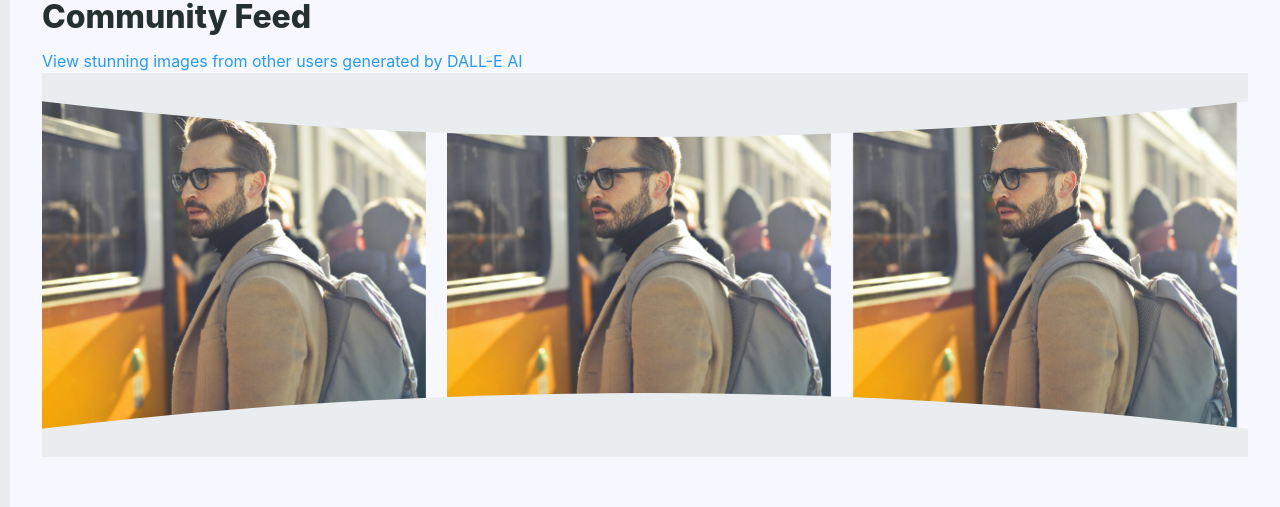
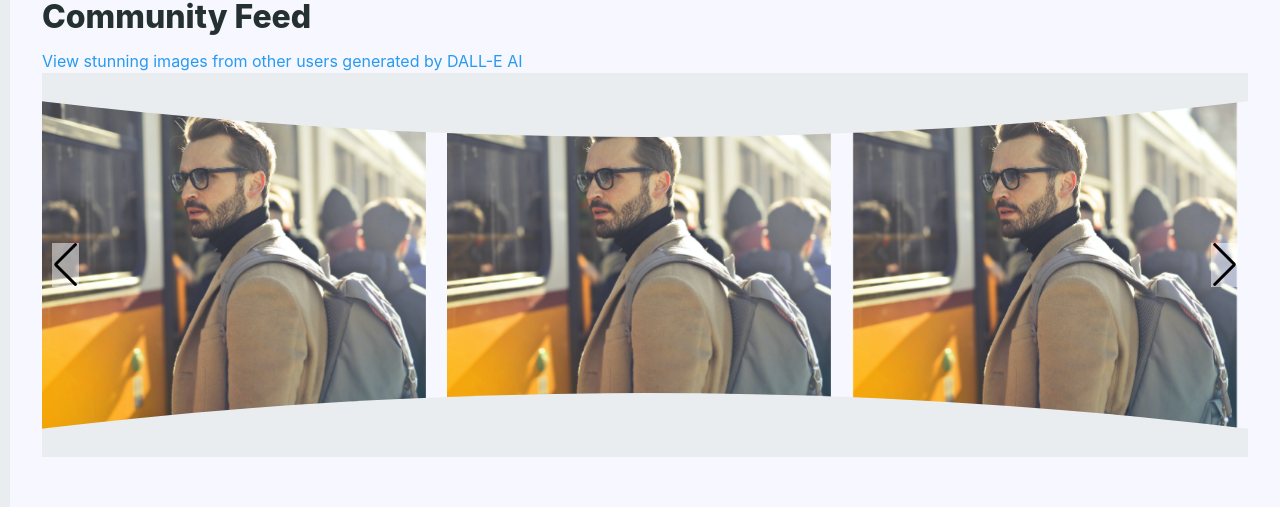
Before and after one commit to Thedanbrown/artbot-ai, a React (Create React App) app in the folder client/: page / in a window 1280 px wide. Shown: the part 135-642 px from the top of the page. Built offline with nearby package versions, Linux system fonts and the light colour scheme; a web font is replaced by a local one.

Commit message:
added arrow functionality

```diff
--- a/client/src/components/Carousel/Carousel.jsx
+++ b/client/src/components/Carousel/Carousel.jsx
@@ -2,10 +2,14 @@ import React from 'react'
 import './carousel.css'
 
 import "react-responsive-carousel/lib/styles/carousel.min.css";
-import { Carousel as ReactCarousel } from "react-responsive-carousel";
+// import { Carousel as ReactCarousel } from "react-responsive-carousel";
 import { Swiper, SwiperSlide } from "swiper/react";
 
 import "swiper/css";
+import "swiper/css/navigation";
+
+import SwiperCore, { Navigation } from "swiper";
+
 
 import image1 from "./image-1.jpg";
 import image2 from "./image-2.jpg";
@@ -15,11 +19,18 @@ import image5 from "./image-5.jpg";
 import image6 from "./image-6.jpg";
 import image7 from "./image-7.jpg";
 
-const slides = [image1, image2, image3, image4, image6, image7];
+SwiperCore.use([Navigation]);
+
+const slides = [image1, image2, image3, image4, image5, image6, image7];
 
 const Carousel = () => {
     return (
-        <Swiper spaceBetween={10} slidesPerView={3} loop>
+        <Swiper spaceBetween={10} slidesPerView={3} loop navigation={{
+            nextEl: '.swiper-button-next',
+            prevEl: '.swiper-button-prev',
+          }}>
+          <div className="swiper-button-next" />
+          <div className="swiper-button-prev" />
             {slides.map((slide) => (
                 <SwiperSlide>
                 <img src={slide} />
--- a/client/src/components/Carousel/carousel.css
+++ b/client/src/components/Carousel/carousel.css
@@ -39,3 +39,18 @@ img {
 .swiper::after {
   bottom: -795vw;
 }
+
+.swiper-button-next,
+.swiper-button-prev {
+  color: black !important;
+}
+
+.swiper-button-prev, .swiper-button-next {
+    background-color: rgba(255, 255, 255, 0.5);
+    width: 80px;
+    height: 80px;
+    border-radius: 0%;
+    /* display: flex;
+    align-items: center;
+    justify-content: center; */
+  }
```
Lines whose indentation alone changed are shown as unchanged.
